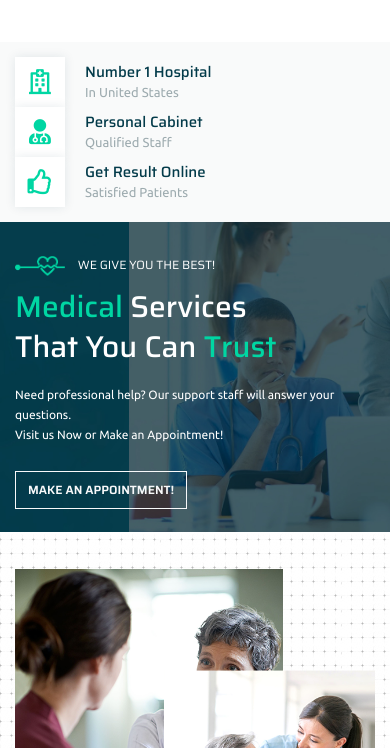
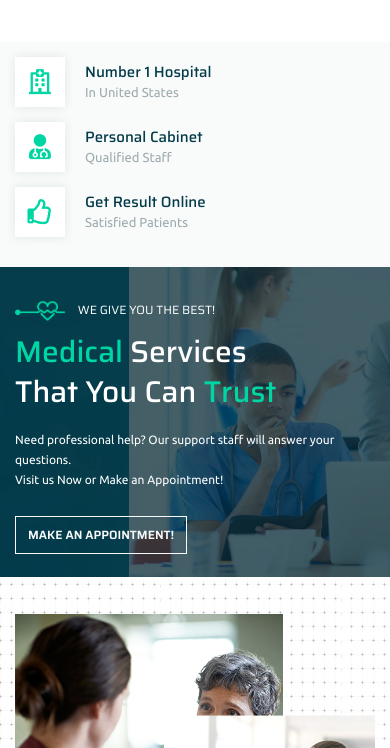
Before and after one commit to kamrulhasan8222/w3codevs-Batch-1-Hospital-Layout, a plain HTML site: page index.html in a window 390 px wide. Shown: the part 96-844 px from the top of the page. Drawn offline with Linux system fonts and the light colour scheme; a script that the page names is missing.

Commit message:
Update responsive.css

```diff
--- a/css/responsive.css
+++ b/css/responsive.css
@@ -160,6 +160,9 @@
         }
         .main-menu {
             padding: 20px 0;
+        }
+        .home-category-item {
+            padding-bottom: 15px;
         }
         .home-category-contact {
             display: none;
```
